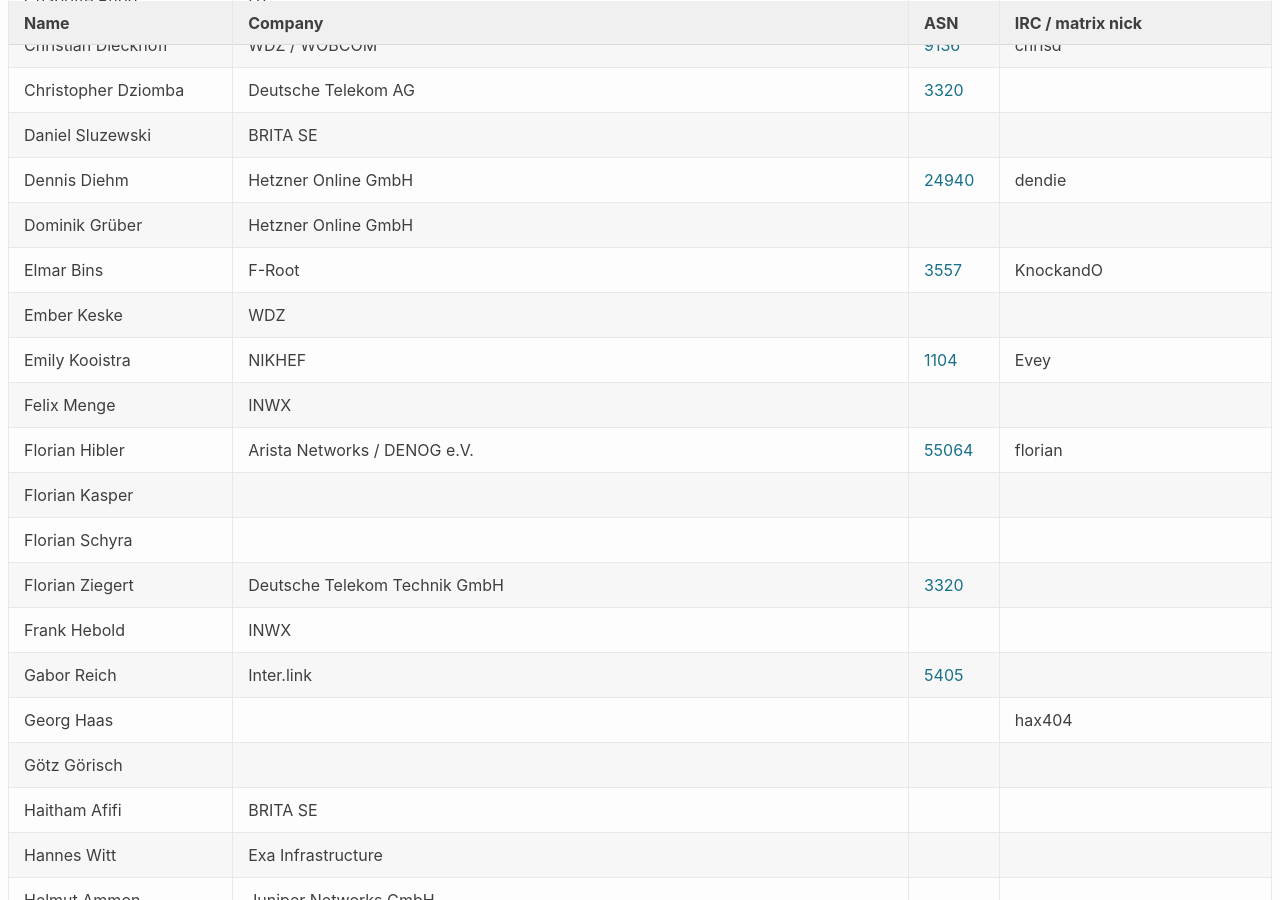
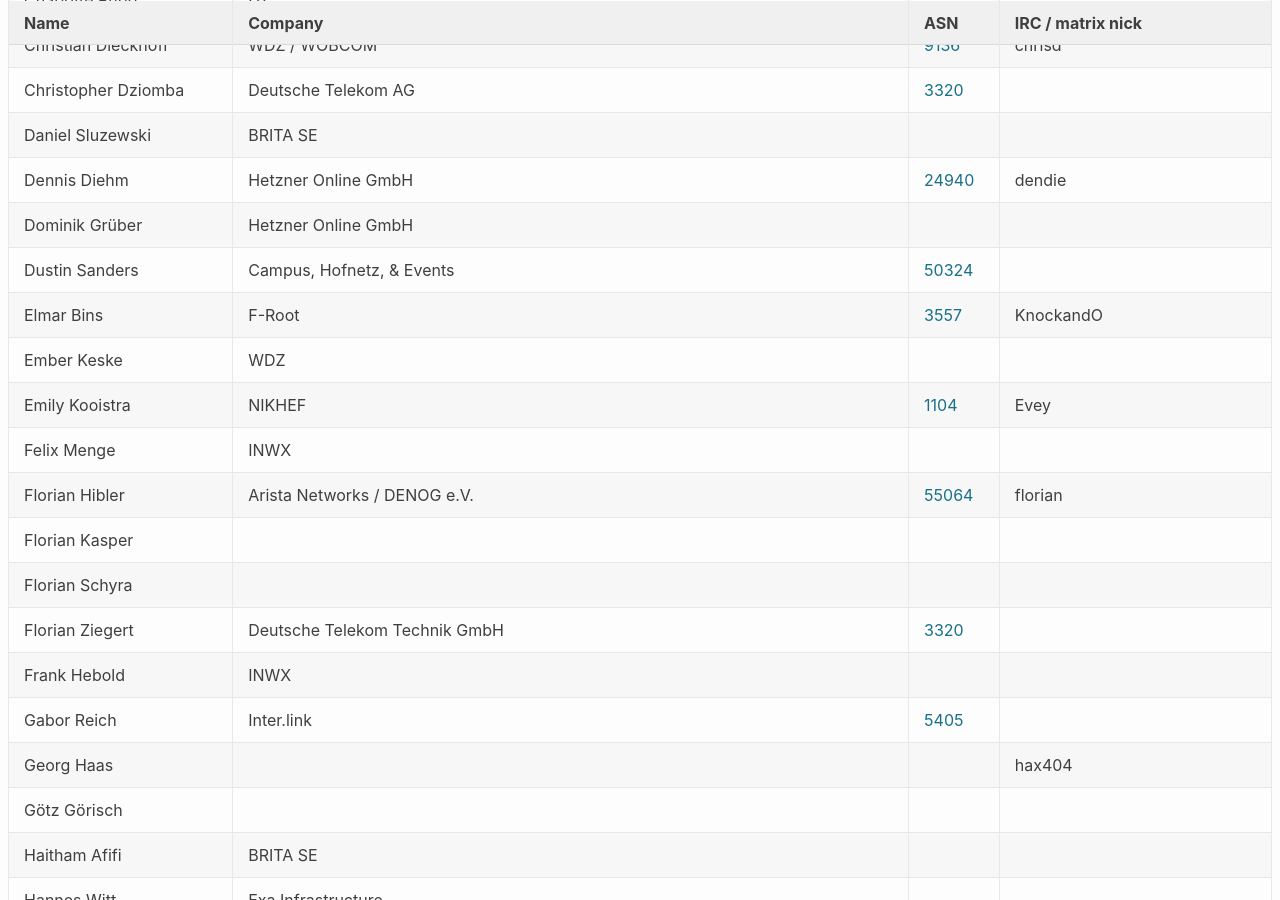
Before and after one commit to denog/pretix-attendeelist, a Jekyll site: the page built from denog17/index.markdown, in a window 1280 px wide and 900 px high, scrolled down 739 px. Built offline with Jekyll 4.4.1, drawn with Linux system fonts in a browser that asks for light colours.

Commit message:
Latest data: Sun Jun  8 08:50:03 UTC 2025

```diff
--- a/_data/attendees_denog17_onsite.json
+++ b/_data/attendees_denog17_onsite.json
@@ -106,6 +106,12 @@
     "company": "Hetzner Online GmbH",
     "irc": null,
     "asn": null
+  },
+  {
+    "name": "Dustin Sanders",
+    "company": "Campus, Hofnetz, & Events",
+    "irc": null,
+    "asn": "50324"
   },
   {
     "name": "Elmar Bins",
```
